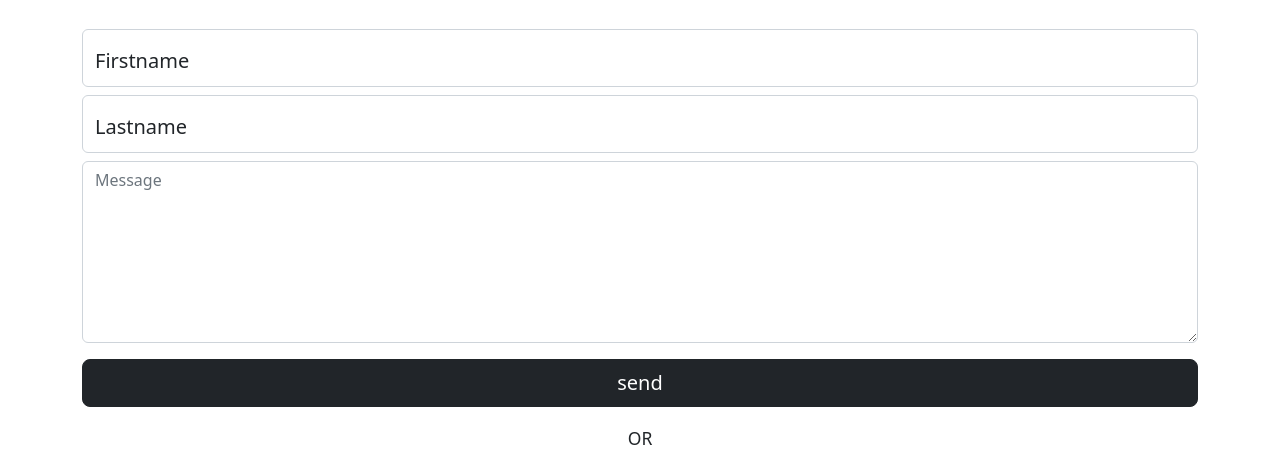
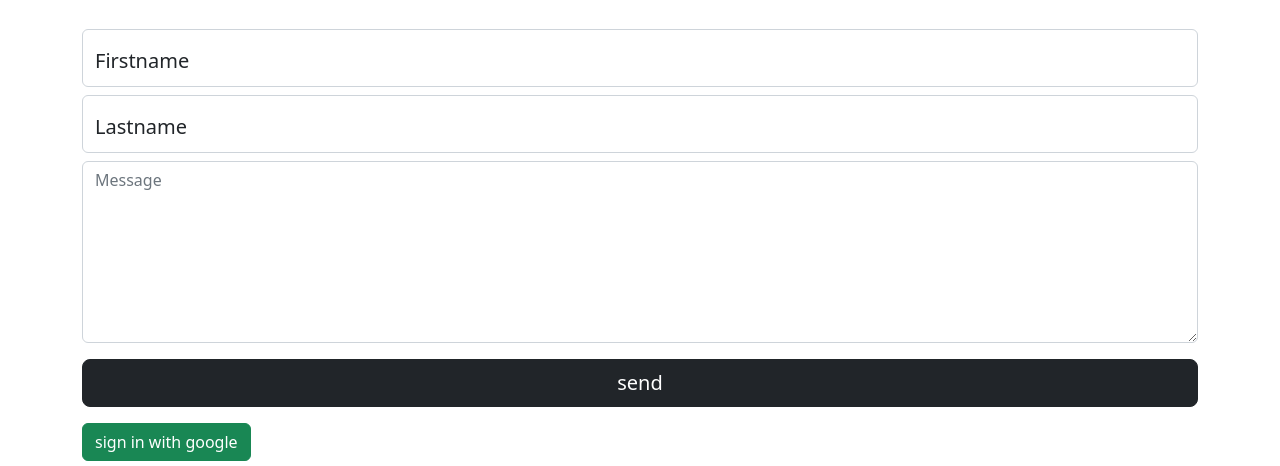
Before and after one commit to rheo369/rheohize, a plain HTML site: page index.html in a window 1280 px wide. Shown: the part 115-581 px from the top of the page. Drawn offline with nearby package versions, Linux system fonts and the light colour scheme.

Commit message:
Update index.html
Updated sign in method

```diff
--- a/index.html
+++ b/index.html
@@ -33,6 +33,9 @@
       </div>
       <div class="my-3">
         <input class="btn btn-dark btn-lg w-100" type="submit" value="send">
+      </div>
+      <div>
+        <button class="btn btn-success id="sign">sign in with google</button>
       </div>
     </form>
   </div>
```
